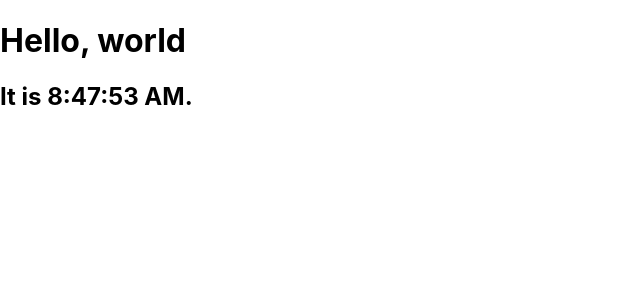
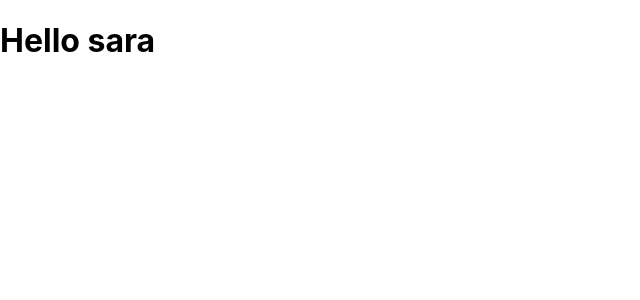
Before and after one commit to kaperrdenden/Reactorg, a React (Create React App) app in the folder my-app/: page / in a window 1280 px wide. Shown: the top 300 px of the page, without its empty margins (0-640 px from the left). Built offline with nearby package versions, Linux system fonts and the light colour scheme.

Commit message:
컴포넌트에 props전달

```diff
--- a/my-app/src/index.js
+++ b/my-app/src/index.js
@@ -3,22 +3,20 @@ import ReactDOM from 'react-dom';
 import './index.css';
 import App from './App';
 import reportWebVitals from './reportWebVitals';
+import { Component } from 'react/cjs/react.production.min';
 
-function tick() {
-  const element = (
-    <div>
-      <h1>Hello, world</h1>
-      <h2>It is {new Date().toLocaleTimeString()}.</h2>
-    </div>
+
+function Welcome(props){
+  return(
+    <h1>Hello {props.name}</h1>
   )
+}
+const element = <Welcome name="sara"/>
   ReactDOM.render(
     element,
     document.getElementById('root')
   );
 
-}
-
-setInterval(tick, 1000);
 
 
 
```
